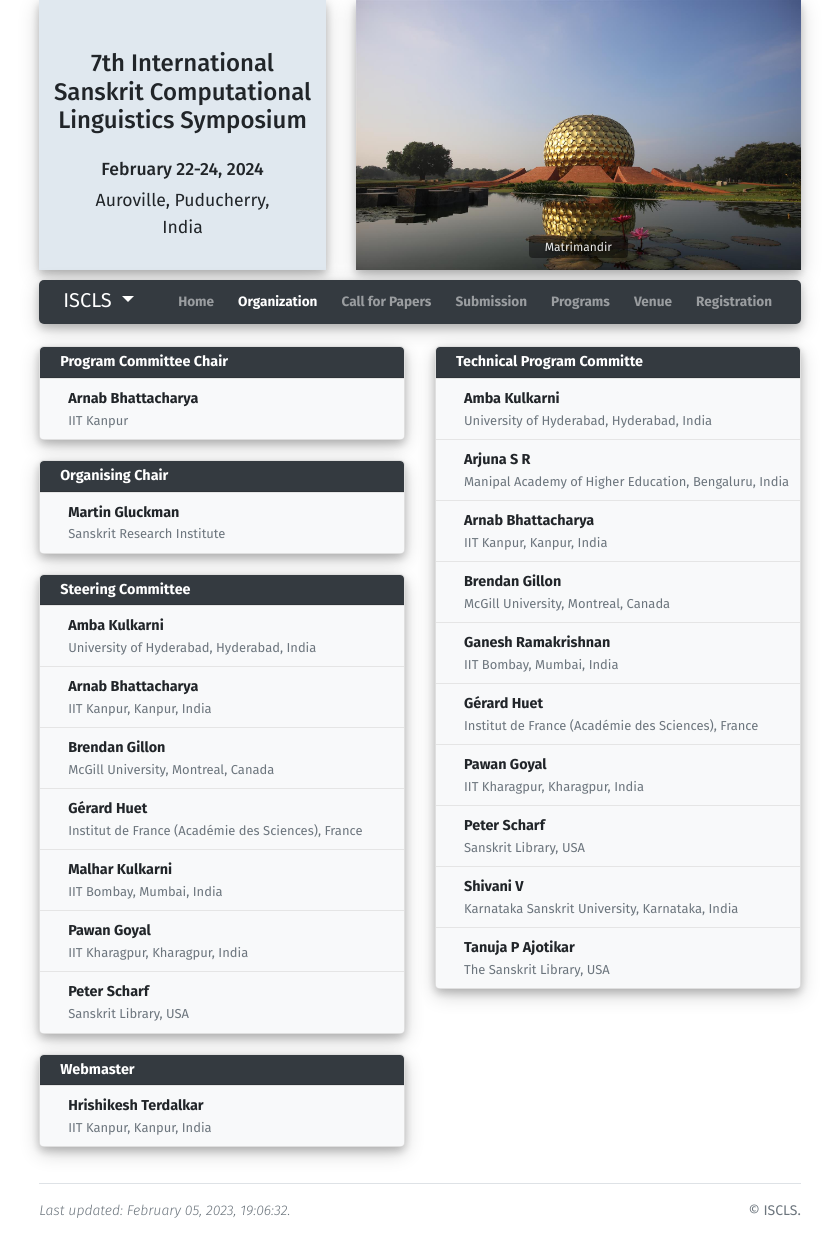
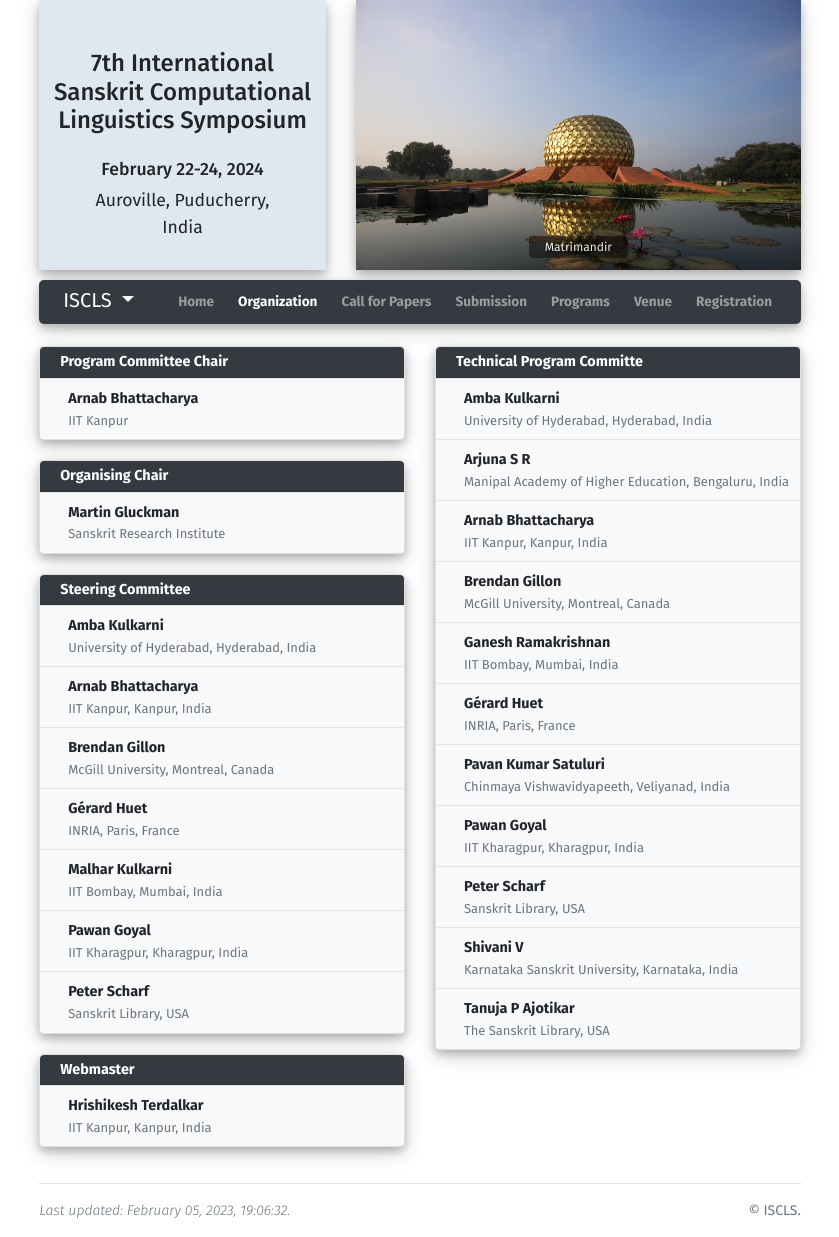
Before and after one commit to hrishikeshrt/jekyll-conference-template, a Jekyll site: the page built from organization.html, in a window 1280 px wide. Shown: the whole page, without its empty margins (220-1059 px from the left). Built offline with Jekyll 4.4.1, drawn with Linux system fonts in a browser that asks for light colours.

Commit message:
docs: update iscls2024 program committee

```diff
--- a/_data/organization.yml
+++ b/_data/organization.yml
@@ -25,8 +25,8 @@
     org: McGill University, Montreal, Canada
     homepage: https://www.mcgill.ca/linguistics/brendan-gillon
   - name: Gérard Huet
-    org: Institut de France (Académie des Sciences), France
-    # org: INRIA, Rocquencourt, France
+    # org: Institut de France (Académie des Sciences), France
+    org: INRIA, Paris, France
     homepage: http://pauillac.inria.fr/~huet/
   # - name: Girish Nath Jha
   #   org: JNU, Delhi, India
@@ -62,14 +62,14 @@
     org: IIT Bombay, Mumbai, India
     homepage: https://www.cse.iitb.ac.in/~ganesh/
   - name: Gérard Huet
-    org: Institut de France (Académie des Sciences), France
+    org: INRIA, Paris, France
     homepage: http://pauillac.inria.fr/~huet/
   # - name: Olivier Hellwig
   #   org: University of Zurich
   #   homepage: ""
-  # - name: Pavan Kumar Satuluri
-  #   org: Chinmaya Vishwavidyapeeth, Veliyanad
-  #   homepage: ""
+  - name: Pavan Kumar Satuluri
+    org: Chinmaya Vishwavidyapeeth, Veliyanad, India
+    homepage: https://www.cvv.ac.in/faculties/dr-pavankumar-satuluri
   - name: Pawan Goyal
     homepage: https://cse.iitkgp.ac.in/~pawang/
     org: IIT Kharagpur, Kharagpur, India
```
